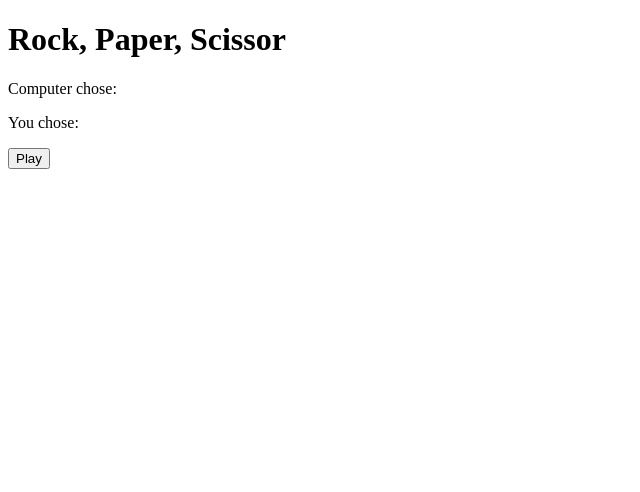
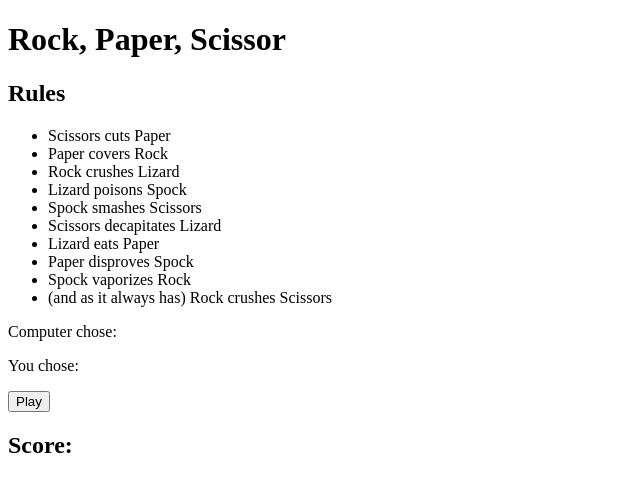
Before and after one commit to vishubhardwaj/rock-paper-scissor, a plain HTML site: page index.html in a window 1280 px wide. Shown: the whole page, without its empty margins (0-640 px from the left). Drawn offline with Linux system fonts and the light colour scheme.

Commit message:
refactored html and added rules and score board

```diff
--- a/index.html
+++ b/index.html
@@ -18,6 +18,21 @@
 <body>
     <header>
         <h1>Rock, Paper, Scissor</h1>
+        <p class="rules">
+            <h2>Rules</h2>
+            <ul>
+                <li>Scissors cuts Paper</li>
+                <li>Paper covers Rock</li>
+                <li>Rock crushes Lizard</li>
+                <li>Lizard poisons Spock</li>
+                <li>Spock smashes Scissors</li>
+                <li>Scissors decapitates Lizard</li>
+                <li>Lizard eats Paper</li>
+                <li>Paper disproves Spock</li>
+                <li>Spock vaporizes Rock</li>
+                <li>(and as it always has) Rock crushes Scissors</li>
+            </ul>
+        </p>
     </header>
     <main>
         <section>
@@ -31,7 +46,14 @@
                     <span></span>
                 </div>
                 <button id="play">Play</button>
-                <div id="score"></div>
+            </div>
+            <div class="score-display">
+                <div id="score">
+                    <h2>
+                        Score:
+                    </h2>
+                    <div id="final-score"></div>
+                </div>
             </div>
         </section>
     </main>
```
